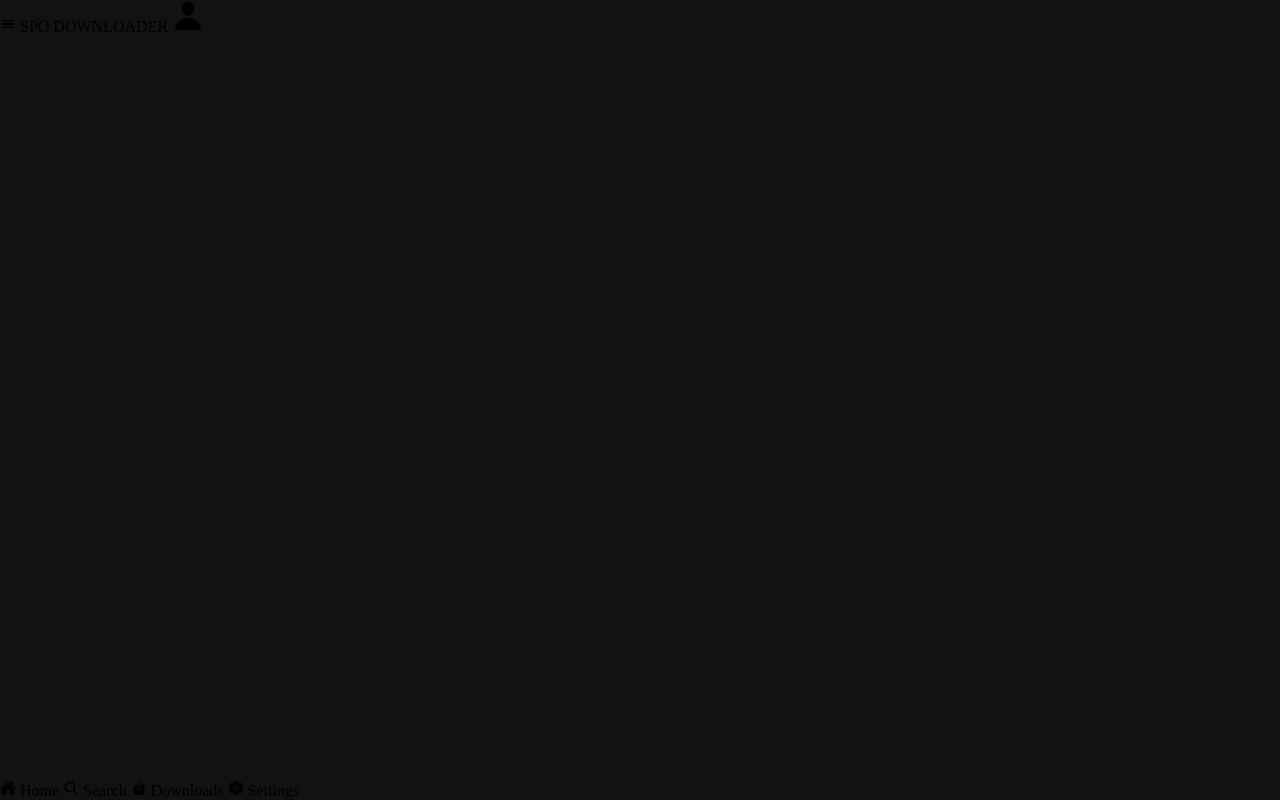
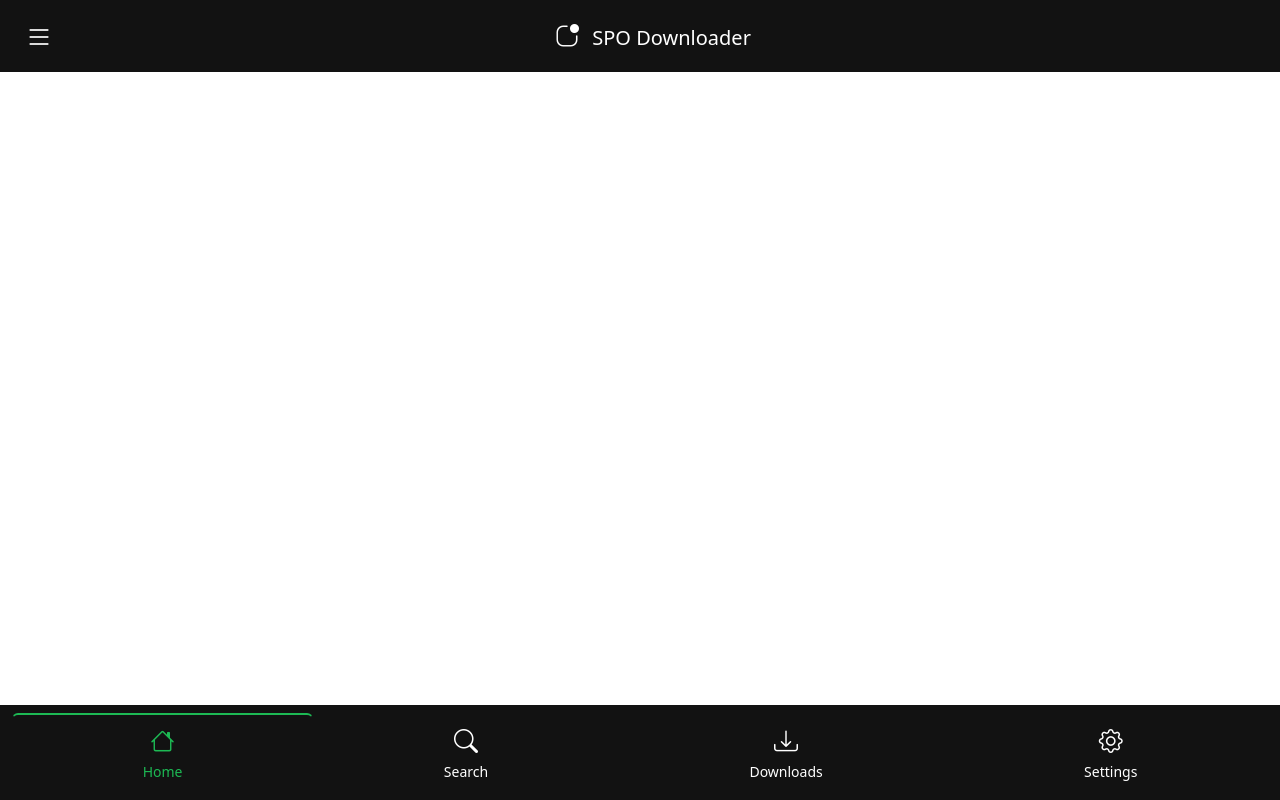
Before and after one commit to matheusbragap/SPODownloader, a website: page www/index.html at #/downloads in a window 1280 px wide. Drawn offline with nearby package versions, Linux system fonts and the light colour scheme.

Commit message:
bootstrap-integration/route-matching

```diff
--- a/package.json
+++ b/package.json
@@ -15,7 +15,8 @@
   "cordova": {
     "platforms": [
       "android",
-      "browser"
+      "browser",
+      "electron"
     ],
     "plugins": {
       "cordova-plugin-splashscreen": {}
@@ -30,6 +31,7 @@
   "devDependencies": {
     "cordova-android": "^14.0.1",
     "cordova-browser": "^7.0.0",
+    "cordova-electron": "^4.0.0",
     "cordova-plugin-splashscreen": "^6.0.1",
     "windows": "^0.1.2"
   }
--- a/www/components/footer.html
+++ b/www/components/footer.html
@@ -1,20 +1,22 @@
-<ion-footer class="ion-no-border" ng-controller="footerController">
-<ion-tab-bar>
-    <ion-tab-button tab="home" ng-click="goToPage('/')">
-    <ion-icon name="home"></ion-icon>
-    <ion-label>Home</ion-label>
-    </ion-tab-button>
-    <ion-tab-button tab="search" ng-click="goToPage('/search')">
-    <ion-icon name="search"></ion-icon>
-    <ion-label>Search</ion-label>
-    </ion-tab-button>
-    <ion-tab-button tab="downloads" ng-click="goToPage('/downloads')">
-    <ion-icon name="download"></ion-icon>
-    <ion-label>Downloads</ion-label>
-    </ion-tab-button>
-    <ion-tab-button tab="settings" ng-click="goToPage('/settings')">
-    <ion-icon name="settings"></ion-icon>
-    <ion-label>Settings</ion-label>
-    </ion-tab-button>
-</ion-tab-bar>
-</ion-footer>
+<nav class="navbar fixed-bottom custom-footer bg-secondary" ng-controller="footerController">
+  <div class="container-fluid">
+    <div class="d-flex w-100">
+      <button class="btn btn-link text-center footer-btn text-decoration-none flex-grow-1 py-2" ng-class="{'active': currentPage === '/'}" ng-click="goToPage('/')">
+        <i class="bi bi-house fs-4"></i><br>
+        <small>Home</small>
+      </button>
+      <button class="btn btn-link text-center footer-btn text-decoration-none flex-grow-1 py-2" ng-class="{'active': currentPage === '/search'}" ng-click="goToPage('/search')">
+        <i class="bi bi-search fs-4"></i><br>
+        <small>Search</small>
+      </button>
+      <button class="btn btn-link text-center footer-btn text-decoration-none flex-grow-1 py-2" ng-class="{'active': currentPage === '/downloads'}" ng-click="goToPage('/downloads')">
+        <i class="bi bi-download fs-4"></i><br>
+        <small>Downloads</small>
+      </button>
+      <button class="btn btn-link text-center footer-btn text-decoration-none flex-grow-1 py-2" ng-class="{'active': currentPage === '/settings'}" ng-click="goToPage('/settings')">
+        <i class="bi bi-gear fs-4"></i><br>
+        <small>Settings</small>
+      </button>
+    </div>
+  </div>
+</nav>
--- a/www/components/header.html
+++ b/www/components/header.html
@@ -1,17 +1,33 @@
- <ion-header>
-    <ion-toolbar>
-        <ion-buttons slot="start">
-            <ion-button>
-                <ion-icon slot="icon-only" name="menu"></ion-icon>
-            </ion-button>
-        </ion-buttons>
+<nav class="navbar fixed-top custom-header bg-secondary">
+  <div class="container-fluid">
+    <button class="btn btn-link text-white" type="button" data-bs-toggle="offcanvas" data-bs-target="#sidebarMenu">
+      <i class="bi bi-list fs-3"></i>
+    </button>
 
-        <ion-title>SPO DOWNLOADER</ion-title>
+    <a class="navbar-brand mx-auto text-white" href="#">
+      <i class="bi bi-app-indicator fs-4 me-2"></i>
+      SPO Downloader
+    </a>
 
-        <ion-buttons slot="end">
-            <ion-button>
-                <ion-icon name="person" size="large" style="font-size: 24px;"></ion-icon>
-            </ion-button>
-        </ion-buttons>
-    </ion-toolbar>
-</ion-header>
+    <div class="invisible">
+      <i class="bi bi-list fs-3"></i>
+    </div>
+  </div>
+</nav>
+
+<div class="offcanvas offcanvas-start" tabindex="-1" id="sidebarMenu">
+  <div class="offcanvas-header bg-secondary text-white">
+    <h5 class="offcanvas-title">SPO Downloader</h5>
+    <button type="button" class="btn-close btn-close-white" data-bs-dismiss="offcanvas"></button>
+  </div>
+  <div class="offcanvas-body bg-dark">
+    <ul class="navbar-nav">
+      <li class="nav-item">
+        <a class="nav-link text-white" href="#"><i class="bi bi-house me-2"></i> Home</a>
+      </li>
+      <li class="nav-item">
+        <a class="nav-link text-white" href="#"><i class="bi bi-search me-2"></i> Search</a>
+      </li>
+    </ul>
+  </div>
+</div>
--- a/www/css/index.css
+++ b/www/css/index.css
@@ -1,25 +1,29 @@
-/* ======================
-       IONIC
-   ====================== */
-   :root {
-    /* color-dynamic */
-    --ion-color-primary: #1DB954;
+:root{
+  --bs-dark-rgb: 30, 30, 30;
+  --bs-secondary-rgb: 18, 18, 18;
+}
 
-     --ion-background-color: #121212; /*background */
+/* ==== estado normal do botão ==== */
+.btn-link { /* todos os elementos com a classe 'btn-link' */
+  transition: all 50ms ease; /* Animação suave*/
+  color: rgb(255, 255, 255);
+}
 
-    /* tool-bar */
-    --ion-toolbar-background: #1E1E1E;
-    --ion-toolbar-color: #ffffff;
+/* ==== hover (ao passar o mouse em cima) ==== */
+.btn-link:hover { /* durante o hover */
+  background-color: #1db95404 !important;   /* fundo branco com 10% de transparência*/
+  transform: translateY(-2px);  /* move o botão para cima(eixo Y) */
+}
 
-    /* footer-bar */
-    --ion-tab-bar-background: #1E1E1E;
-    --ion-tab-bar-color: #ffffff99;
-  }
+/* ==== interno elements (ícones e textos) ==== */
+.btn-link:hover i, /* <i> dentro do botão do hover */
+.btn-link:hover small { /* small text dentro do botão com hover */
+  opacity: 0.3;
+  color: #1DB954 !important;
+}
 
-
-/* footer */
-ion-footer {
-  position: fixed;
-  bottom: 0;
-  width: 100%;
+/* buttom actived (footer)*/
+.btn-link.active {
+  border-top: 2px solid #1DB954 !important;
+  color: #1DB954
 }
--- a/www/index.html
+++ b/www/index.html
@@ -7,42 +7,38 @@
         <title>SPO Download</title>
         <link rel="icon" href="img/favicon.ico">
 
-        <!-- ionic framework -->
-        <script type="module" src="https://cdn.jsdelivr.net/npm/@ionic/core/dist/ionic/ionic.esm.js"></script>
-        <script nomodule src="https://cdn.jsdelivr.net/npm/@ionic/core/dist/ionic/ionic.js"></script>
-        <link rel="stylesheet" href="https://cdn.jsdelivr.net/npm/@ionic/core/css/ionic.bundle.css" />
-
         <!-- angular -->
         <script src="dependencies/angular/angular.min.js"></script>
         <script src="dependencies/angular/angular-route.js"></script>
         <script src="dependencies/angular/angular-resource.js"></script>
 
-        <!-- CSS personalizado -->
+        <!-- bootstrap css -->
+        <link rel="stylesheet" href="dependencies/bootstrap/bootstrap.min.css" /> <!-- css -->
+        <link href="https://cdn.jsdelivr.net/npm/bootstrap-icons@1.11.1/font/bootstrap-icons.css" rel="stylesheet"> <!-- icons -->
+
+        <!-- css personalizado -->
         <link rel="stylesheet" href="./css/index.css">
     </head>
     <body ng-app="spoApp">
-        <ion-app>
-            <!-- locate load -->
-            <div ng-view></div>
-        </ion-app>
+        <!-- locate load -->
+        <div ng-view></div>
 
         <!-- ===================================================== controller's ===================================================== -->
         <!-- route -->
         <script src="./js/app.js"></script>
 
         <!-- pages -->
-        <script src="./js/controllers/pagesControllers/homeController.js"></script>
-        <script src="./js/controllers/pagesControllers/searchController.js"></script>
-        <script src="./js/controllers/pagesControllers/downloadsController.js"></script>
-        <script src="./js/controllers/pagesControllers/settingsControler.js"></script>
+        <script src="./js/controllers/pagesControllers/homeController.js"></script> <!-- home -->
+        <script src="./js/controllers/pagesControllers/searchController.js"></script> <!-- search -->
+        <script src="./js/controllers/pagesControllers/downloadsController.js"></script> <!-- downloads -->
+        <script src="./js/controllers/pagesControllers/settingsControler.js"></script> <!-- settings -->
 
         <!-- components -->
-        <script src="./js/controllers/componentsControllers/footerController.js"></script>
-        <script src="./js/controllers/componentsControllers/headerController.js"></script>
+        <script src="./js/controllers/componentsControllers/footerController.js"></script> <!-- footer -->
+        <script src="./js/controllers/componentsControllers/headerController.js"></script> <!-- header -->
         <!-- ===================================================== controller's ===================================================== -->
 
-        <!-- icon's ionic -->
-        <script type="module" src="https://cdn.jsdelivr.net/npm/ionicons/dist/ionicons/ionicons.esm.js"></script>
-        <script nomodule src="https://cdn.jsdelivr.net/npm/ionicons/dist/ionicons/ionicons.js"></script>
+        <!-- bootstrap js -->
+        <script src="dependencies/bootstrap/bootstrap.bundle.min.js"></script>
     </body>
 </html>
--- a/www/js/controllers/componentsControllers/footerController.js
+++ b/www/js/controllers/componentsControllers/footerController.js
@@ -1,9 +1,12 @@
 angular.module('spoApp').controller('footerController', ['$scope', '$location',
 function($scope, $location) {
 
-  // função de navegação
+  // da a page atual
+  $scope.currentPage = $location.path();
+
+  // Função de navegação
   $scope.goToPage = function(page) {
-    $location.path(page);  // navega para o path especificado
+    $location.path(page);
   };
 
 }]);
--- a/www/js/controllers/componentsControllers/headerController.js
+++ b/www/js/controllers/componentsControllers/headerController.js
@@ -0,0 +1,8 @@
+angular.module('spoApp').controller('headerController', ['$scope', '$location',
+function($scope, $location) {
+
+  // função de navegação
+  $scope.goToPage = function(page) {
+    $location.path(page);  // navega para o path especificado
+  };
+}]);
--- a/www/tabs/home.html
+++ b/www/tabs/home.html
@@ -1,8 +1,8 @@
 <!-- header -->
 <div ng-include="'components/header.html'"></div>
 
-<ion-content>
-</ion-content>
+<div class="container-fluid p-3">
+</div>
 
 <!-- footer -->
 <div ng-include="'components/footer.html'"></div>
```
Also changed, not shown: www/tabs/downloads.html (+2 -2 lines), www/tabs/search.html (+2 -2 lines), www/tabs/settings.html (+2 -2 lines), www/dependencies/bootstrap/bootstrap.bundle.min.js (added), www/dependencies/bootstrap/bootstrap.min.css (added), 2 other files.
